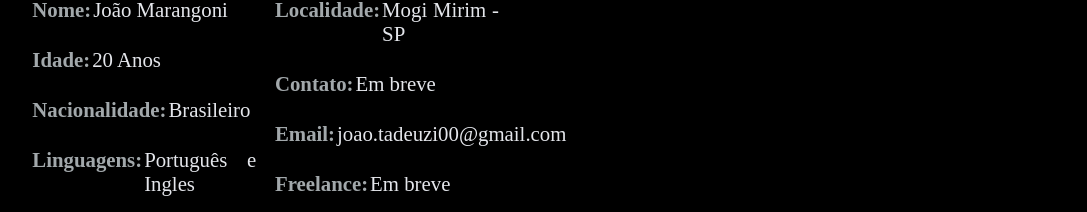
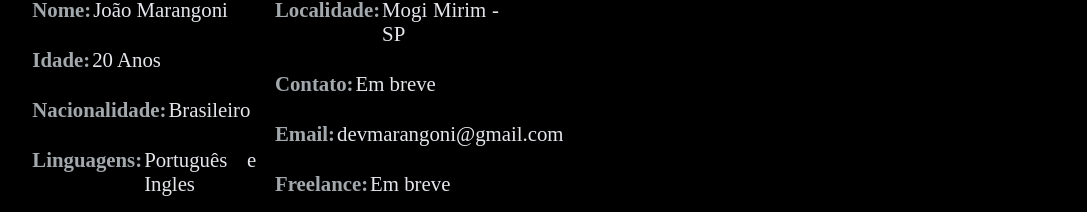
Before and after one commit to devMRNGN/Portifolio, a React (Vite) app: page / in a window 1280 px wide. Shown: the part 1258-1470 px from the top of the page, without its empty margins (96-1183 px from the left). Built offline with nearby package versions, Linux system fonts and the light colour scheme.

Commit message:
atualizando Email

```diff
--- a/src/components/Footer/index.jsx
+++ b/src/components/Footer/index.jsx
@@ -14,7 +14,7 @@ const Footer = () => {
             <a href="https://www.salesforce.com/trailblazer/devmrngn" target='_blank' rel="noreferrer"><img src={iconSalesforce} alt="Icone Trailhead"/></a>
             <a href="https://github.com/devMRNGN" target='_blank' rel="noreferrer"><img src={iconGithub} alt="Icone Github"/></a>
             <a href="https://www.linkedin.com/in/jotamrngn/" target='_blank' rel="noreferrer"><img src={iconLinkedin} alt="Icone Linkedin"/></a>
-            <a href="mailto:joao.tadeuzi00@gmail.com" target='_blank' rel="noreferrer"><img src={iconGmail} alt="Icone Gmail"/></a>
+            <a href="mailto:devmarangoni@gmail.com" target='_blank' rel="noreferrer"><img src={iconGmail} alt="Icone Gmail"/></a>
          </div>
          <div id="copyright-container-footer">
             <span>Copyright</span>
--- a/src/components/Main/Main_Contato/index.jsx
+++ b/src/components/Main/Main_Contato/index.jsx
@@ -42,7 +42,7 @@ const MainContato = () => {
          return;
       }
 
-      const link = `mailto:joao.tadeuzi00@gmail.com?subject=${assunto}&body=${mensagem}`;
+      const link = `mailto:devmarangoni@gmail.com?subject=${assunto}&body=${mensagem}`;
       setEmpty();
       window.location.href = link;
    }
@@ -79,7 +79,7 @@ const MainContato = () => {
                      <a href="https://www.salesforce.com/trailblazer/devmrngn" target='_blank' rel="noreferrer"><img src={iconSalesforce} alt="Icone Trailhead"/></a>
                      <a href="https://github.com/devMRNGN" target='_blank' rel="noreferrer"><img src={iconGithub} alt="Icone Github"/></a>
                      <a href="https://www.linkedin.com/in/jotamrngn" target='_blank' rel="noreferrer"><img src={iconLinkedin} alt="Icone Linkedin"/></a>
-                     <a href="mailto:joao.tadeuzi00@gmail.com" target='_blank' rel="noreferrer"><img src={iconGmail} alt="Icone Gmail"/></a>
+                     <a href="mailto:devmarangoni@gmail.com" target='_blank' rel="noreferrer"><img src={iconGmail} alt="Icone Gmail"/></a>
                   </div>
                </div>
             </div>
--- a/src/utils/infoPessoais.js
+++ b/src/utils/infoPessoais.js
@@ -28,7 +28,7 @@ const infosPessoais2 = [
    },
    {
       label: "Email",
-      text: "joao.tadeuzi00@gmail.com"
+      text: "devmarangoni@gmail.com"
    },
    {
       label: "Freelance",
```
